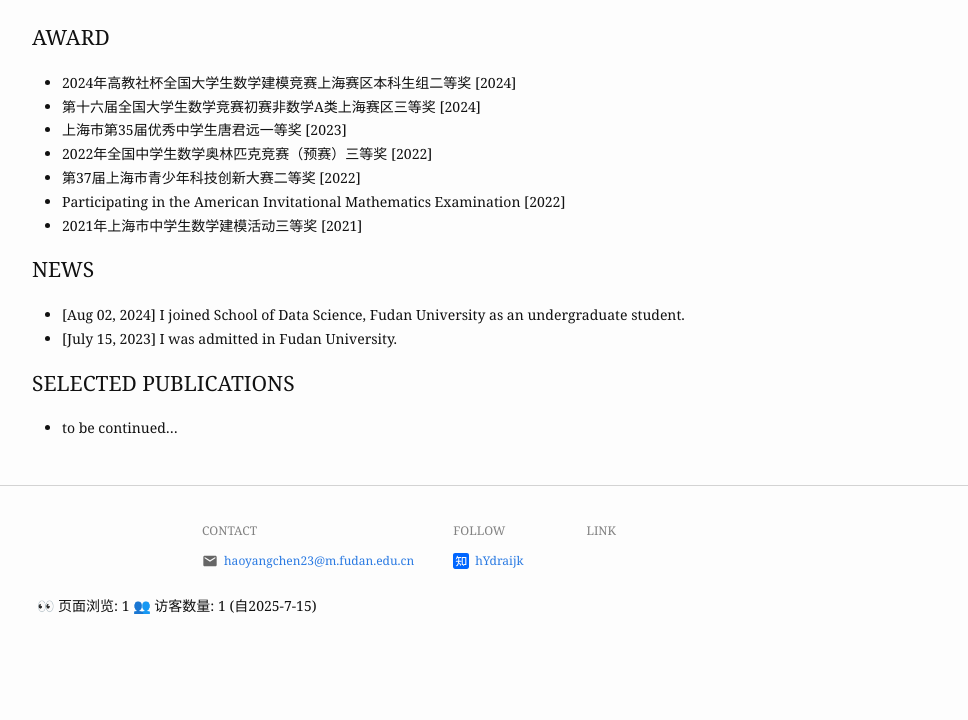
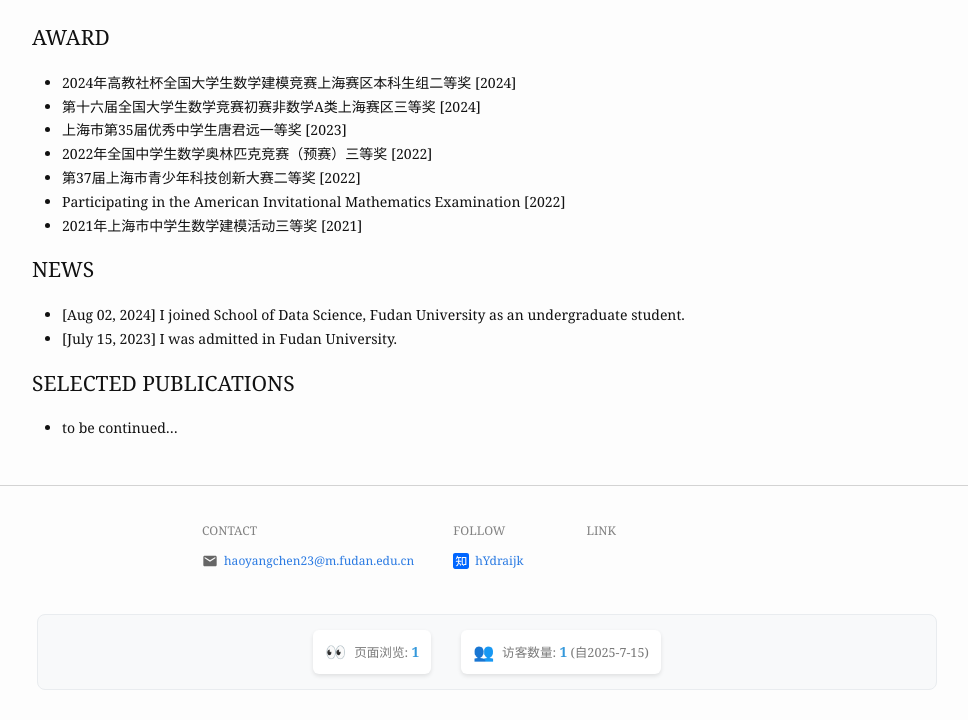
Before and after one commit to hA0oooooo/hA0oooooo.github.io, a Jekyll site: the page built from index.md, in a window 1280 px wide. Shown: the part 639-1359 px from the top of the page, without its empty margins (138-1106 px from the left). Built offline with Jekyll 4.4.1, drawn with Linux system fonts in a browser that asks for light colours; comment, search, counter and statistics services are not loaded; before the commit the page ends 1286 px from its top, so only the background shows below that.

Commit message:
Add beautiful CSS styling for visitor statistics

```diff
--- a/assets/css/main.css
+++ b/assets/css/main.css
@@ -506,3 +506,65 @@ pre > code {
 .icon path {
   fill: var(--grey-color);
 }
+
+/* 访客统计样式 */
+.site-statistics {
+  text-align: center;
+  margin-top: 20px;
+  padding: 15px;
+  background-color: #f8f9fa;
+  border-radius: 8px;
+  border: 1px solid #e9ecef;
+}
+
+.stats-box {
+  display: flex;
+  justify-content: center;
+  align-items: center;
+  gap: 30px;
+  flex-wrap: wrap;
+}
+
+.stat-item {
+  display: flex;
+  align-items: center;
+  gap: 8px;
+  padding: 8px 12px;
+  background-color: white;
+  border-radius: 6px;
+  box-shadow: 0 2px 4px rgba(0,0,0,0.1);
+  transition: transform 0.2s ease;
+}
+
+.stat-item:hover {
+  transform: translateY(-2px);
+  box-shadow: 0 4px 8px rgba(0,0,0,0.15);
+}
+
+.emoji {
+  font-size: 1.2em;
+}
+
+.stat-text {
+  font-size: 0.9em;
+  color: #7a7a7a;
+  font-weight: 500;
+}
+
+.stat-number {
+  color: #3498db;
+  font-weight: 600;
+  font-size: 1.1em;
+}
+
+@media screen and (max-width: 600px) {
+  .stats-box {
+    flex-direction: column;
+    gap: 15px;
+  }
+
+  .stat-item {
+    width: 100%;
+    justify-content: center;
+  }
+}
```
